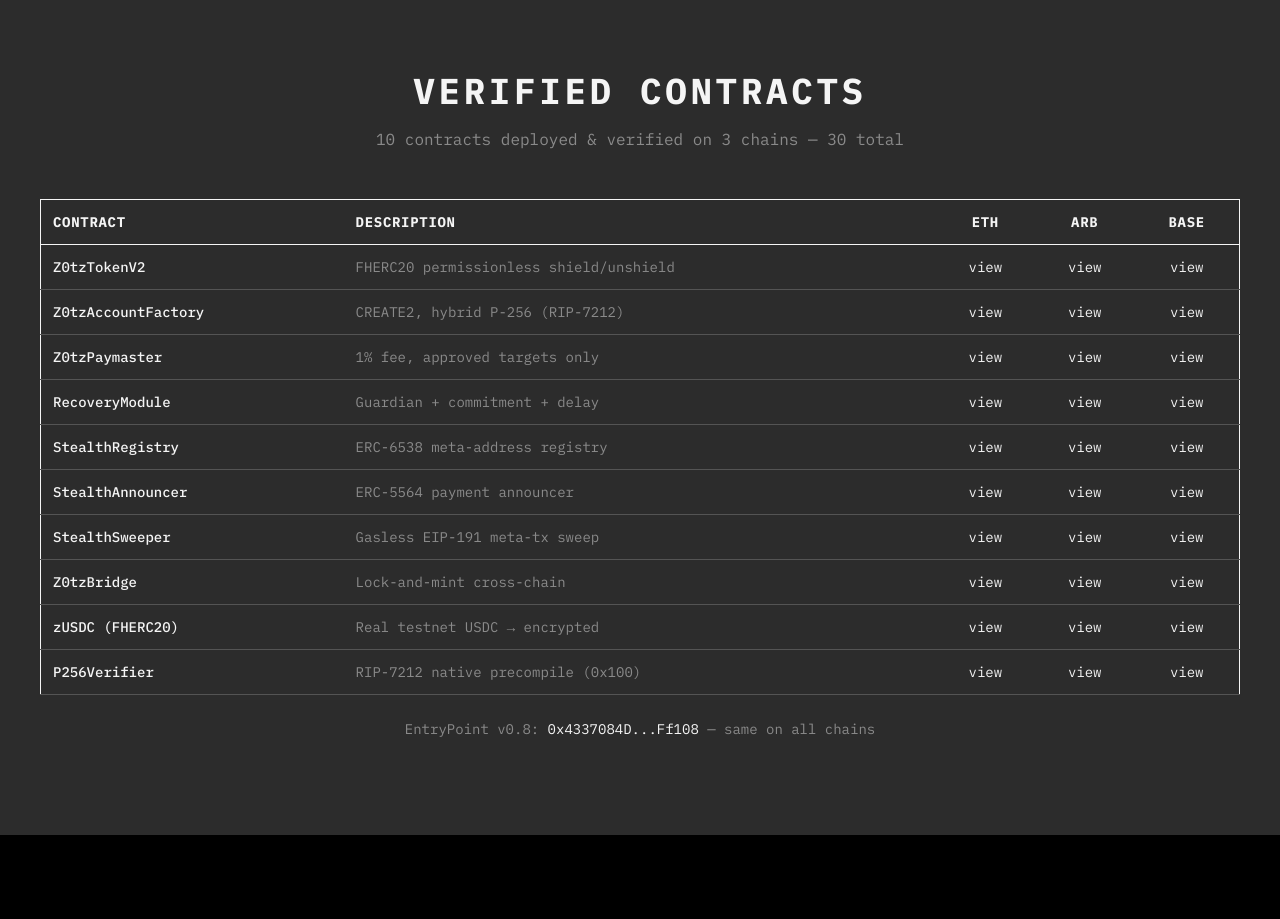
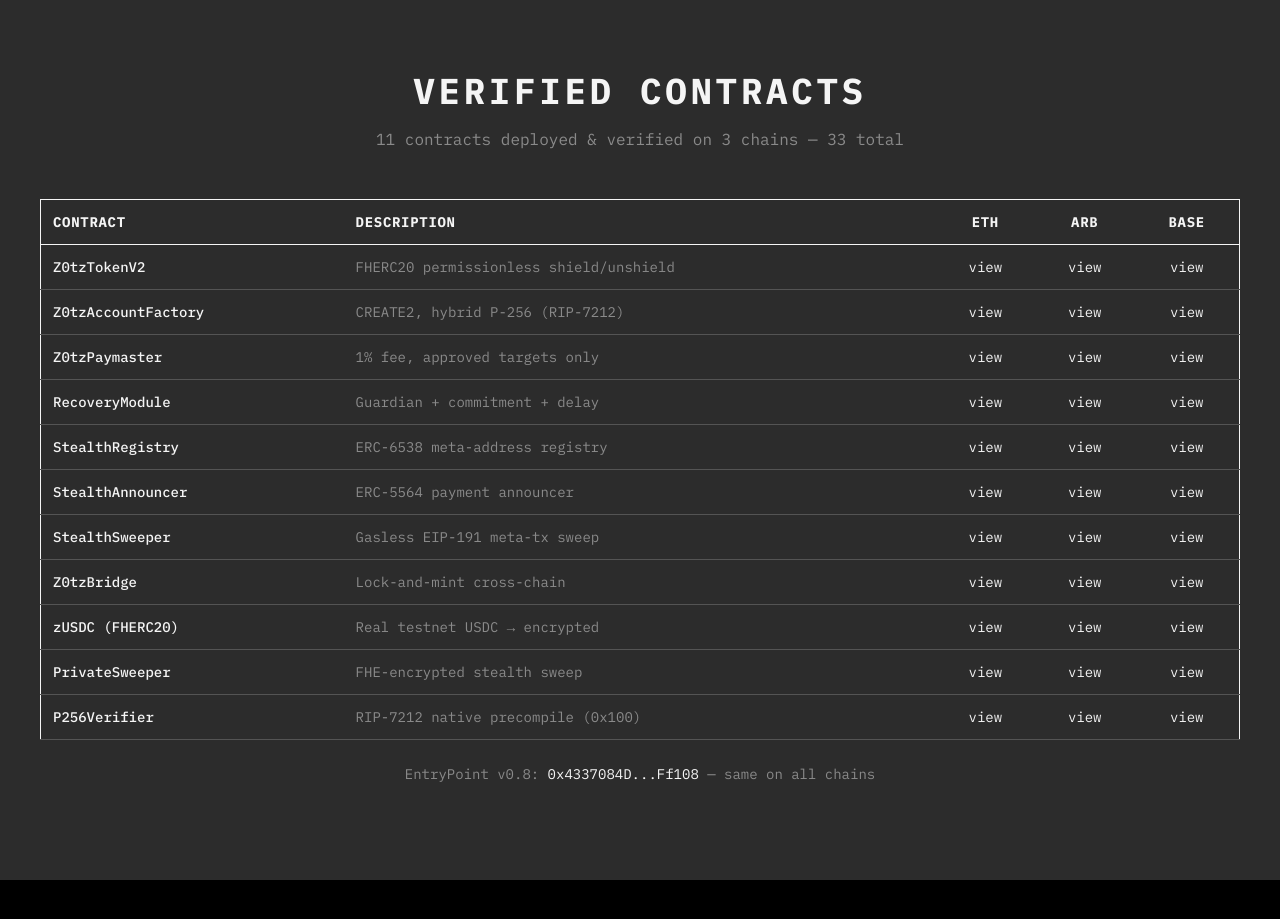
Before and after one commit to 0xOucan/z0tzLandingPage, a Next.js app: page / in a window 1280 px wide. Shown: the part 4320-5239 px from the top of the page. Built offline with nearby package versions, Linux system fonts and the light colour scheme.

Commit message:
Add PrivateSweeper to contracts table (33 verified contracts)
Co-Authored-By: Claude Opus 4.6 (1M context) <noreply@anthropic.com>

```diff
--- a/components/z0tz/contracts-section.tsx
+++ b/components/z0tz/contracts-section.tsx
@@ -65,6 +65,13 @@ const contracts = [
     base: "https://sepolia.basescan.org/address/0x7A80aaedaeE4e99Fd53A010fDf7027A72CC659De#code",
   },
   {
+    name: "PrivateSweeper",
+    description: "FHE-encrypted stealth sweep",
+    eth: "https://sepolia.etherscan.io/address/0x0F525f0989faCeD5f891b13DB646e4A2B3Fad91D#code",
+    arb: "https://sepolia.arbiscan.io/address/0x7Ad5b056F6E1d3175E1bFD760BfF9a0B39953708#code",
+    base: "https://sepolia.basescan.org/address/0x407eD47868F2C4fcf01d9022B74b441DdfdFba0f#code",
+  },
+  {
     name: "P256Verifier",
     description: "RIP-7212 native precompile (0x100)",
     eth: "https://sepolia.etherscan.io/address/0xc2b78104907F722DABAc4C69f826a522B2754De4#code",
@@ -81,7 +88,7 @@ export function ContractsSection() {
           Verified Contracts
         </h2>
         <p className="text-center text-muted-foreground mb-12">
-          10 contracts deployed &amp; verified on 3 chains — 30 total
+          11 contracts deployed &amp; verified on 3 chains — 33 total
         </p>
 
         <div className="overflow-x-auto">
```
